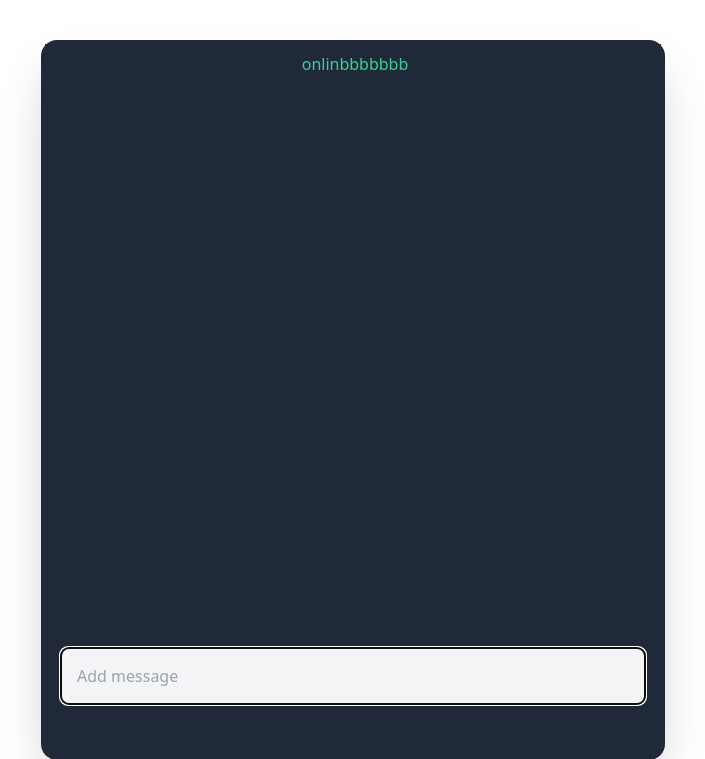
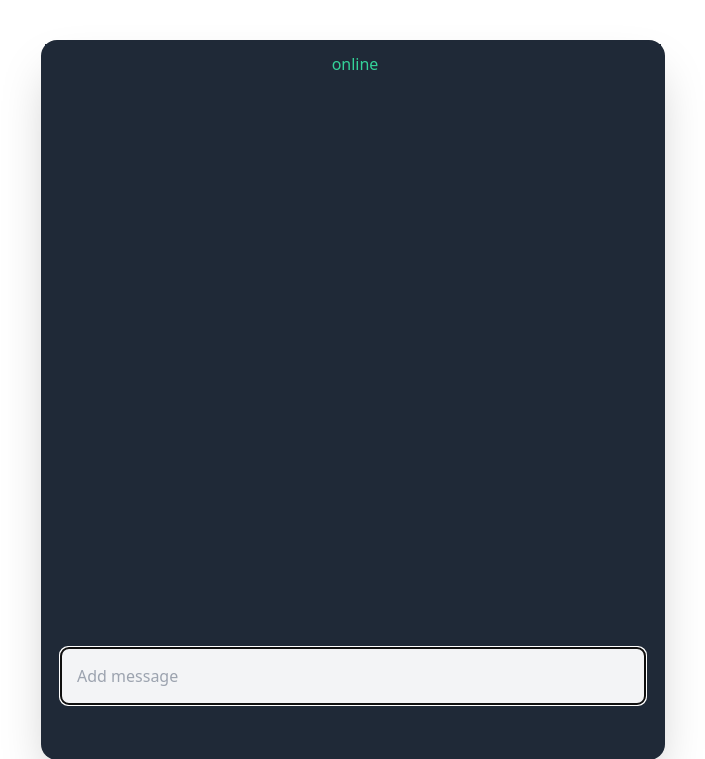
Before and after one commit to MaziarHeidari2003/real-time-chat, a Django app: template a_rtchat/templates/chat.html in a window 1280 px wide. Shown: the part 80-839 px from the top of the page, without its empty margins (287-992 px from the left). Run offline with Django 5.2, Linux system fonts and the light colour scheme; the template is opened without the code that fills it: values that come from a table or form of the project are taken from there, others are empty; parts of the project's set-up code (start-up, migrations or seed data) failed here and were passed over; some libraries are stand-ins or nearby versions.

Commit message:
testing cicd

```diff
--- a/a_rtchat/templates/chat.html
+++ b/a_rtchat/templates/chat.html
@@ -5,7 +5,7 @@
 <wrapper class="block max-w-2xl mx-auto my-10 px-6">
     <div id="chat_window" class="h-[45rem] flex flex-col bg-gray-800 rounded-2xl shadow-2xl relative p-1">
         <div class="flex justify-center text-emerald-400 bg-gray-800 p-2 sticky top-0 z-10">
-            <span id="online-count" class="pr-1"></span>onlinbbbbbbb
+            <span id="online-count" class="pr-1"></span>online
         </div>
         <div id='chat_container' class="overflow-y-auto grow">
             <ul id='chat_messages' class="flex flex-col justify-end gap-2 p-4">
```
